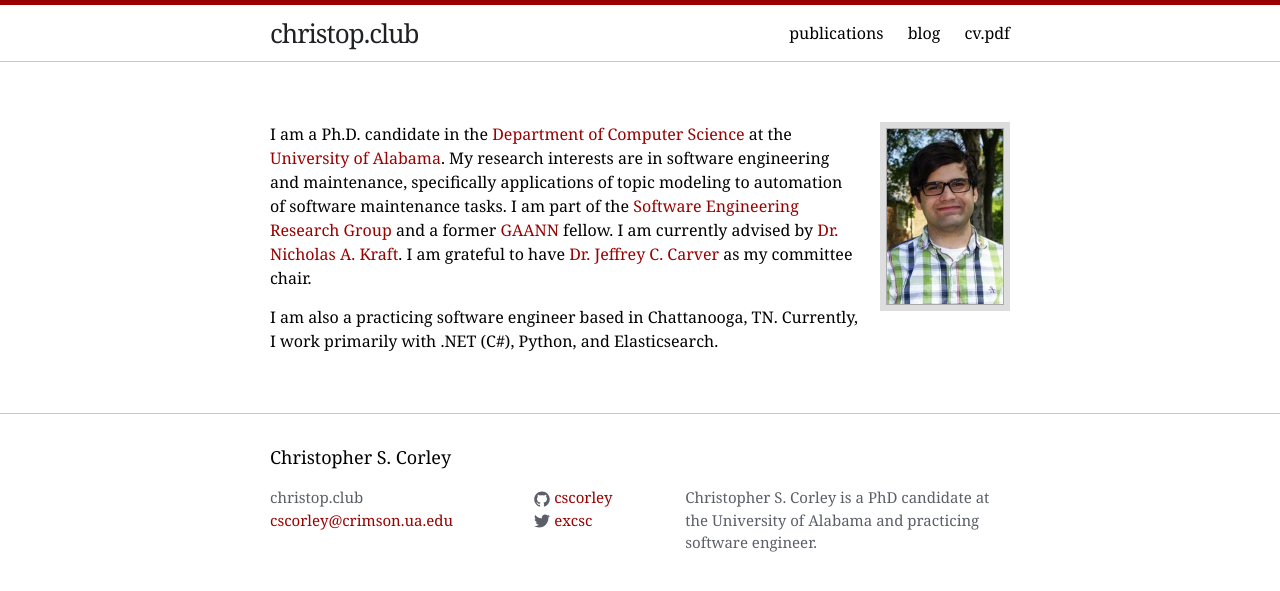
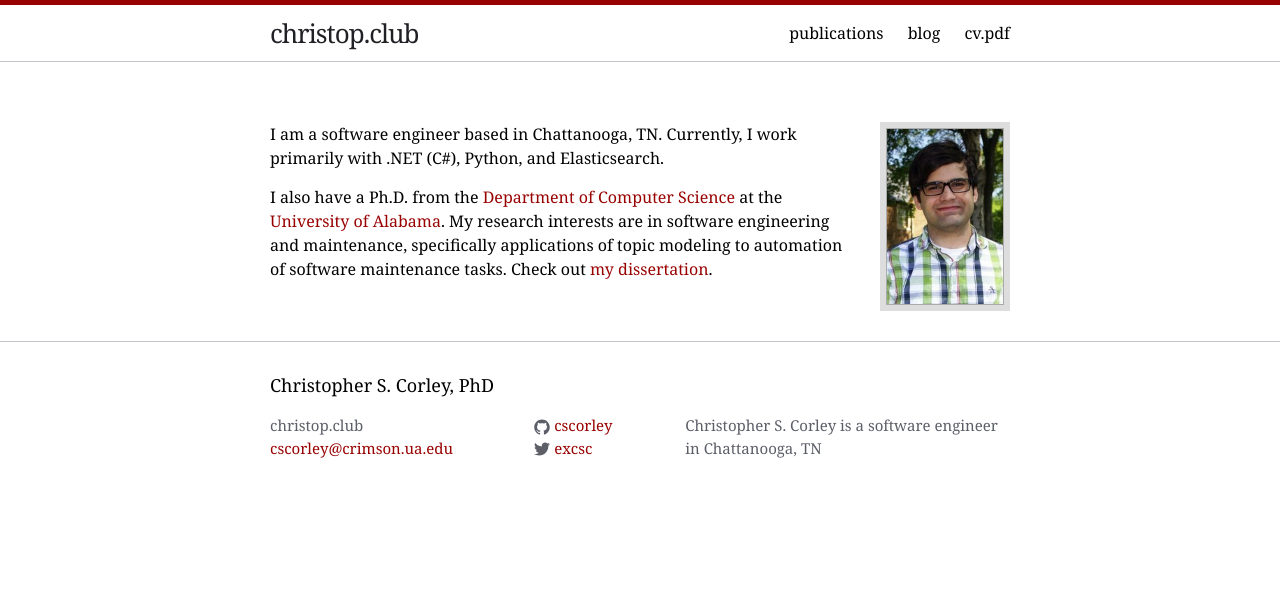
Before and after one commit to cscorley/cscorley.github.io, a Jekyll site: the page built from index.md, in a window 1280 px wide. Shown: the top 591 px of the page. Built offline with Jekyll 4.4.1, drawn with Linux system fonts in a browser that asks for light colours.

Commit message:
hey look i graduated

```diff
--- a/_config.yml
+++ b/_config.yml
@@ -1,5 +1,5 @@
 title: christop.club
-name: Christopher S. Corley
+name: Christopher S. Corley, PhD
 redcarpet:
     extensions:
         - strikethrough
@@ -23,7 +23,6 @@ twitter_username: excsc
 exclude:
     - Makefile
 description: >
-    Christopher S. Corley is a PhD candidate at the University of Alabama and
-    practicing software engineer.
+    Christopher S. Corley is a software engineer in Chattanooga, TN
 baseurl: ""
-url: "http://christop.club"
+url: "https://christop.club"
--- a/index.md
+++ b/index.md
@@ -7,16 +7,14 @@ layout: page
     title="Christop"
     alt="Photo of Christop"/>
 
-I am a Ph.D. candidate in the [Department of Computer Science][] at the
-[University of Alabama][]. My research interests are in software engineering and
+
+I am a software engineer based in Chattanooga, TN.  Currently,
+I work primarily with .NET (C#), Python, and Elasticsearch.
+
+I also have a Ph.D. from the [Department of Computer Science][] at the
+[University of Alabama][].  My research interests are in software engineering and
 maintenance, specifically applications of topic modeling to automation of
-software maintenance tasks. I am part of the
-[Software Engineering Research Group][] and a former [GAANN][] fellow. I am
-currently advised by [Dr. Nicholas A. Kraft][]. I am grateful to have
-[Dr. Jeffrey C. Carver][] as my committee chair.
-
-I am also a practicing software engineer based in Chattanooga, TN.  Currently,
-I work primarily with .NET (C#), Python, and Elasticsearch.
+software maintenance tasks.  Check out [my dissertation][].
 
 [Department of Computer Science]: http://cs.ua.edu/
 [University of Alabama]: http://www.ua.edu/
@@ -24,3 +22,4 @@ I work primarily with .NET (C#), Python, and Elasticsearch.
 [GAANN]: http://gaann.cs.ua.edu/
 [Dr. Nicholas A. Kraft]: http://nicholasakraft.com/
 [Dr. Jeffrey C. Carver]: http://carver.cs.ua.edu/
+[my dissertation]: /cscorley_dissertation.pdf
```
Also changed, not shown: vita.md (+9 -1 lines), 4 other files.
